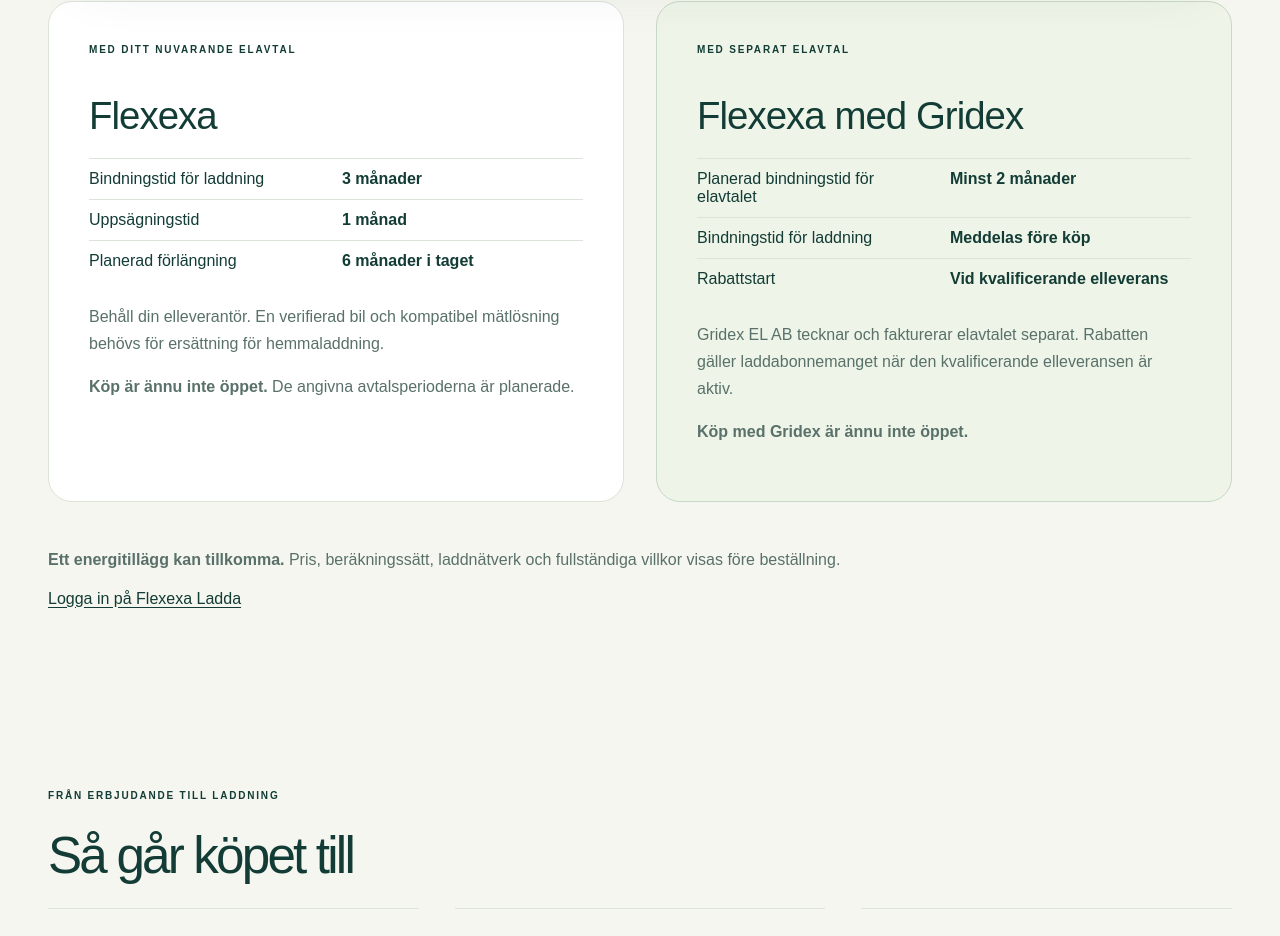
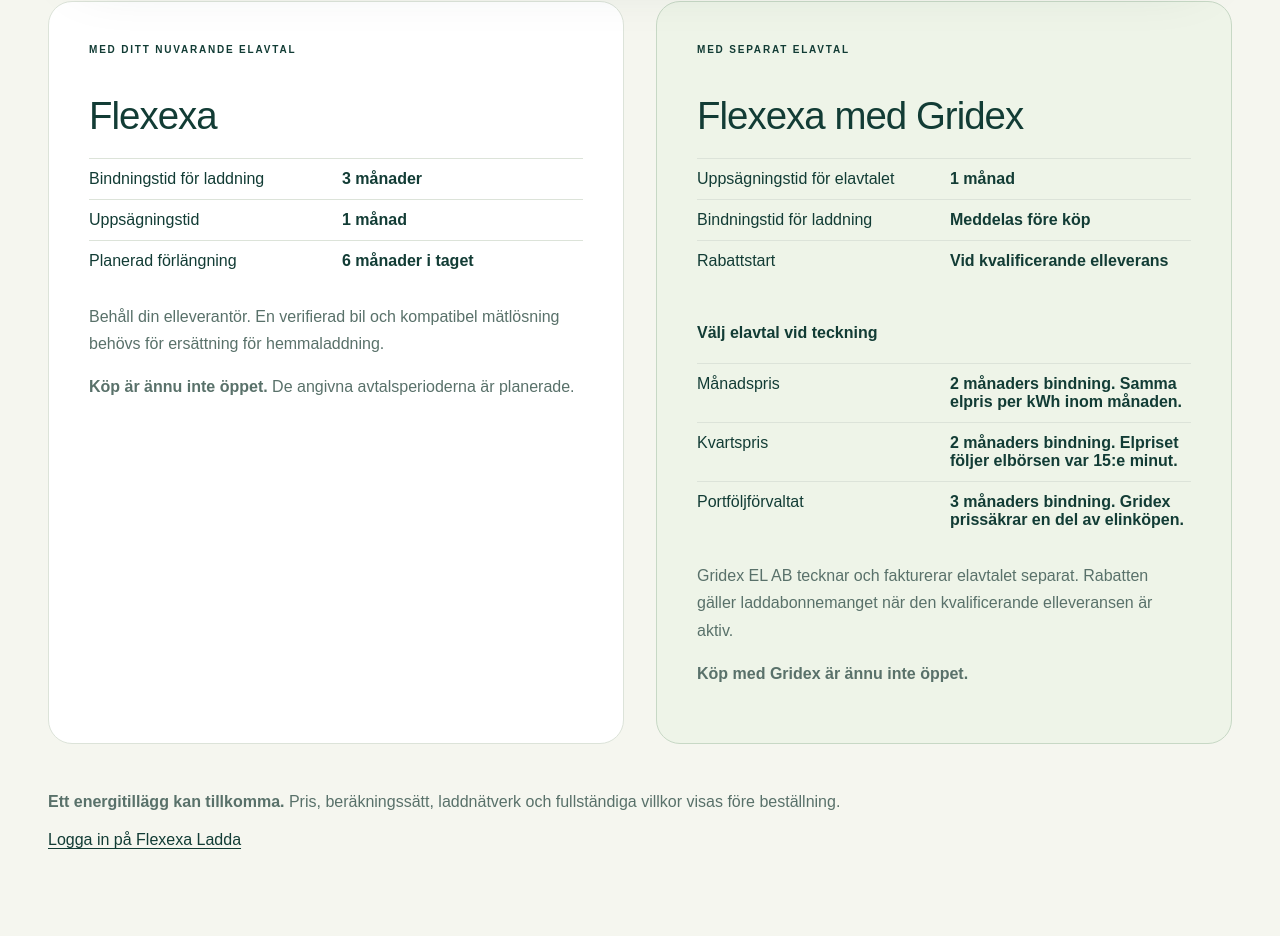
Before and after one commit to heke99/flexexa, a Next.js app: page /elbilsabonnemang in a window 1280 px wide. Shown: the part 813-1749 px from the top of the page. Built offline with nearby package versions, Linux system fonts and the light colour scheme.

Commit message:
Show three Gridex electricity options and separate contract periods

```diff
--- a/src/app/elbilsabonnemang/page.tsx
+++ b/src/app/elbilsabonnemang/page.tsx
@@ -51,9 +51,15 @@ export default function SubscriptionPage() {
             <span className="eyebrow">MED SEPARAT ELAVTAL</span>
             <h3 id="gridex-erbjudande">Flexexa med Gridex</h3>
             <dl className={styles.terms}>
-              <div><dt>Planerad bindningstid för elavtalet</dt><dd>Minst 2 månader</dd></div>
+              <div><dt>Uppsägningstid för elavtalet</dt><dd>1 månad</dd></div>
               <div><dt>Bindningstid för laddning</dt><dd>Meddelas före köp</dd></div>
               <div><dt>Rabattstart</dt><dd>Vid kvalificerande elleverans</dd></div>
+            </dl>
+            <h4>Välj elavtal vid teckning</h4>
+            <dl className={styles.terms}>
+              <div><dt>Månadspris</dt><dd>2 månaders bindning. Samma elpris per kWh inom månaden.</dd></div>
+              <div><dt>Kvartspris</dt><dd>2 månaders bindning. Elpriset följer elbörsen var 15:e minut.</dd></div>
+              <div><dt>Portföljförvaltat</dt><dd>3 månaders bindning. Gridex prissäkrar en del av elinköpen.</dd></div>
             </dl>
             <p>Gridex EL AB tecknar och fakturerar elavtalet separat. Rabatten gäller laddabonnemanget när den kvalificerande elleveransen är aktiv.</p>
             <p><strong>Köp med Gridex är ännu inte öppet.</strong></p>
```
